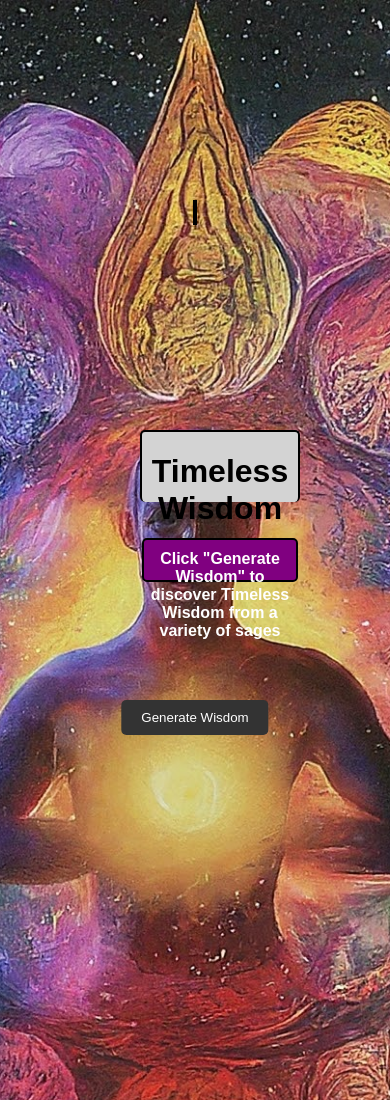
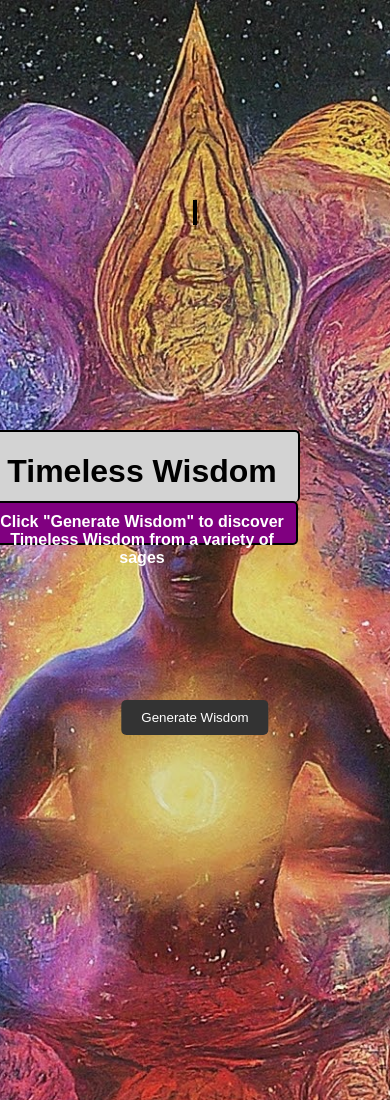
Before and after one commit to Hobruh/timelessWisdom, a plain HTML site: page index.html in a window 390 px wide. Shown: the top 1100 px of the page. Drawn offline with Linux system fonts and the light colour scheme.

Commit message:
trying to make width scale in mobile view

```diff
--- a/index.html
+++ b/index.html
@@ -5,7 +5,7 @@
   <link rel="stylesheet" href="styles.css">
 </head>
 <body id="body">
-    <div id="heading">
+    <div id="heading" class="important">
         <h1 class="title">Timeless Wisdom</h1>
         <p class="description">Click "Generate Wisdom" to discover Timeless Wisdom from a variety of sages</p>
     </div>
```
